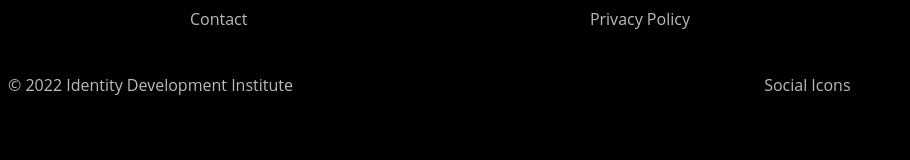
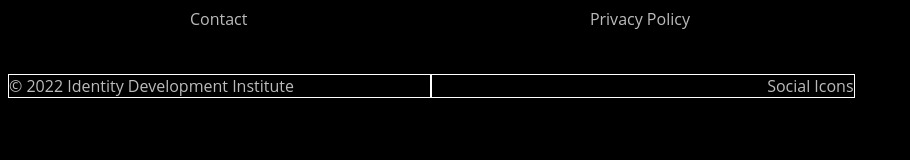
Before and after one commit to healthyi/healthyi.github.io, a plain HTML site: page idi-footer.html in a window 1280 px wide. Shown: the whole page, without its empty margins (0-910 px from the left). Drawn offline with Linux system fonts and the light colour scheme.

Commit message:
Update idi-footer.html

```diff
--- a/idi-footer.html
+++ b/idi-footer.html
@@ -58,10 +58,10 @@
 </div>
 
 <div class="row">
-    <div class="column" style="text-align:left;">
+    <div class="column" style="text-align:left; border:1px solid white;">
         © 2022 Identity Development Institute
     </div>
-    <div class="column" style="text-align: right;">
+    <div class="column" style="text-align: right; border:1px solid white;">
         Social Icons
     </div>
 </div>
```
